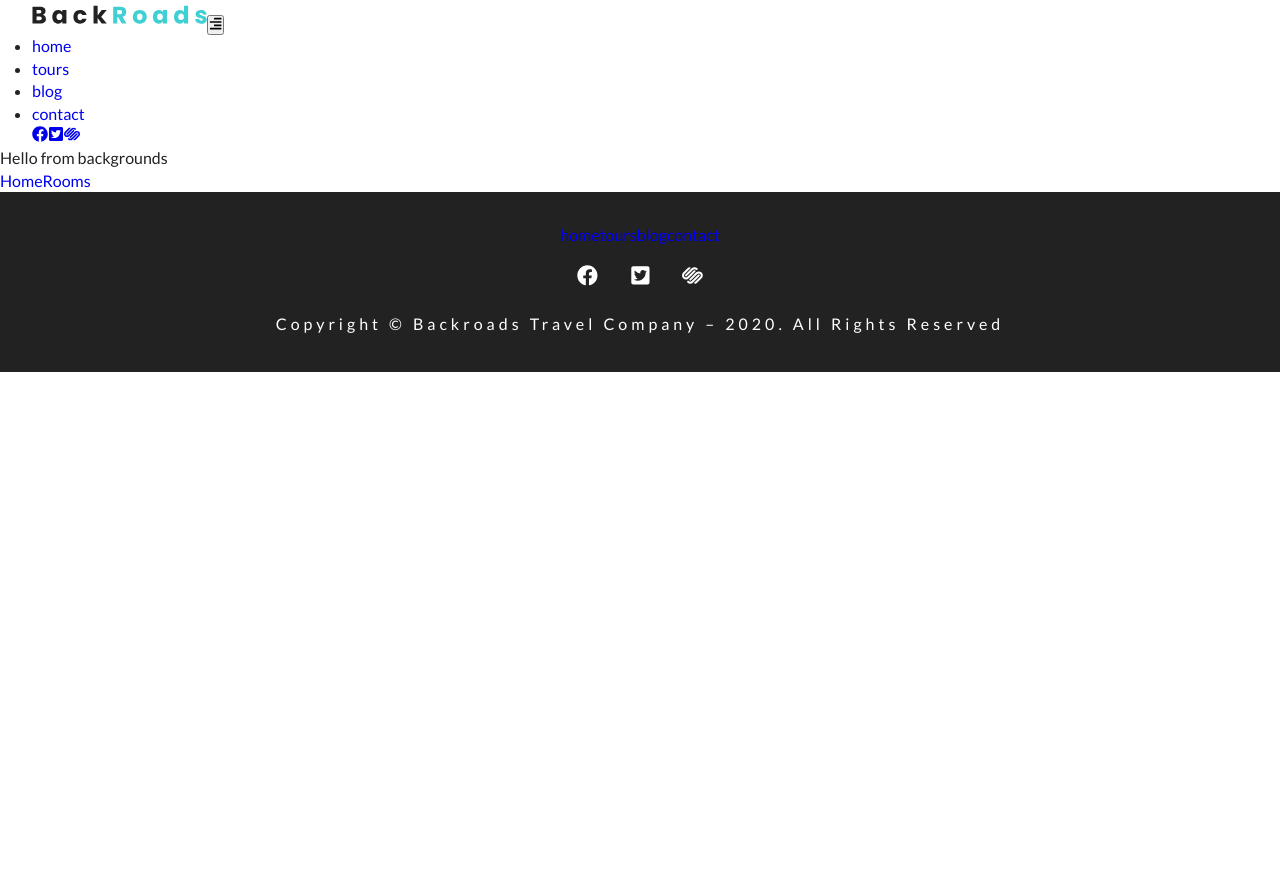
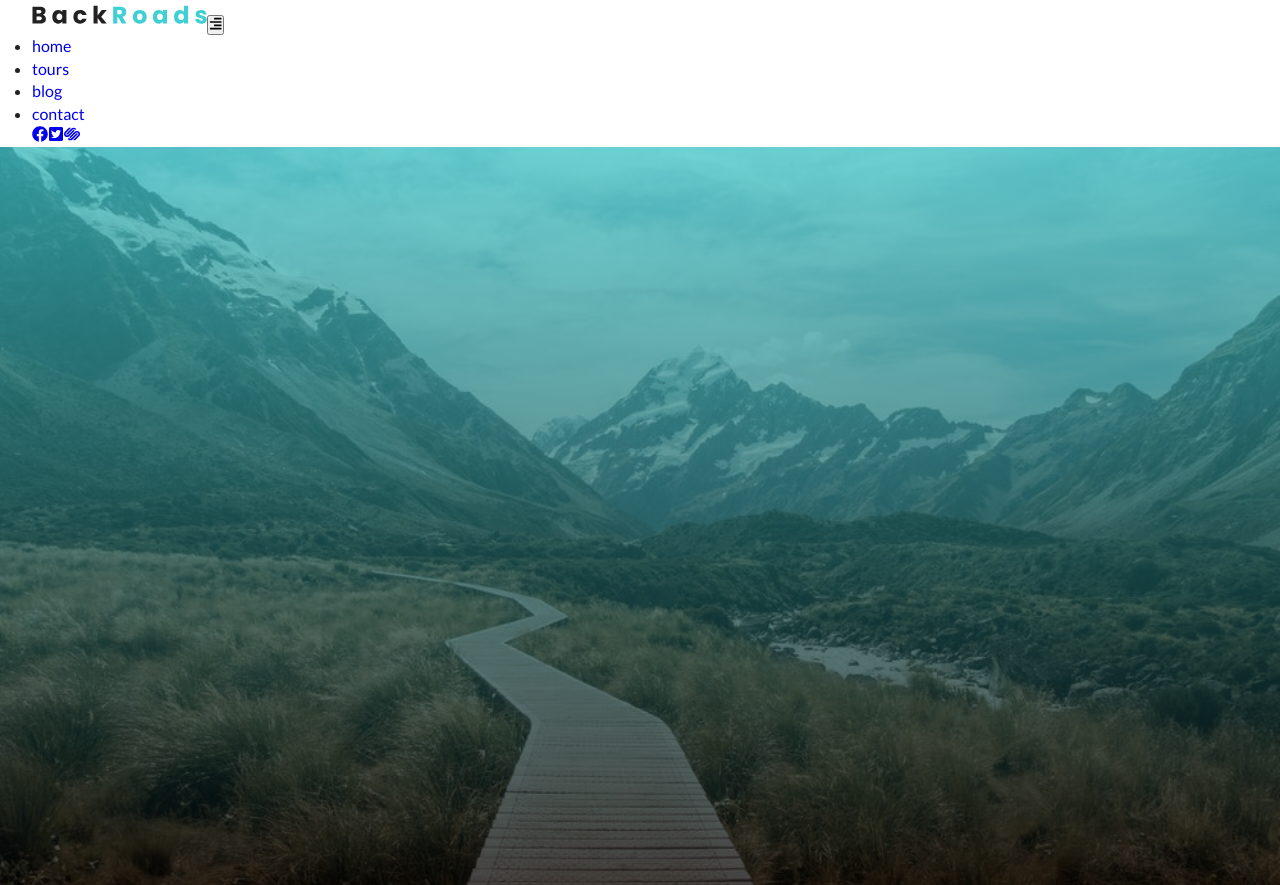
Before and after one commit to locaulker/gatsby-backroads, a Gatsby site: page / in a window 1280 px wide. Shown: the top 885 px of the page. Before the commit the page ends 800 px from the top, so only its background shows below. Built offline with nearby package versions, Linux system fonts and the light colour scheme; Gatsby itself is replaced by a stand-in of ours.

Commit message:
completed simple hero

```diff
--- a/src/components/Footer.js
+++ b/src/components/Footer.js
@@ -3,7 +3,7 @@
 import links from '../constants/links'
 import socialIcons from '../constants/social-icons'
 import { Link } from 'gatsby'
-// import { FaRProject } from 'react-icons/fa'
+
 
 const Footer = () => {
   return (
--- /dev/null
+++ b/src/components/SimpleHero.js
@@ -0,0 +1,11 @@
+import React from 'react'
+
+const SimpleHero = ({ children }) => {
+  return (
+    <header className="defaultHero">
+      {children}
+    </header>
+  )
+}
+
+export default SimpleHero
--- a/src/pages/index.js
+++ b/src/pages/index.js
@@ -1,11 +1,10 @@
 import React from "react"
 import { Link } from 'gatsby'
 import Layout from "../components/Layout"
+import SimpleHero from '../components/SimpleHero'
 
 export default () => (
   <Layout>
-    <div>Hello from backgrounds</div>
-    <Link to="/">Home</Link>
-    <Link to="/rooms">Rooms</Link>
+    <SimpleHero />
   </Layout>
 )
```
